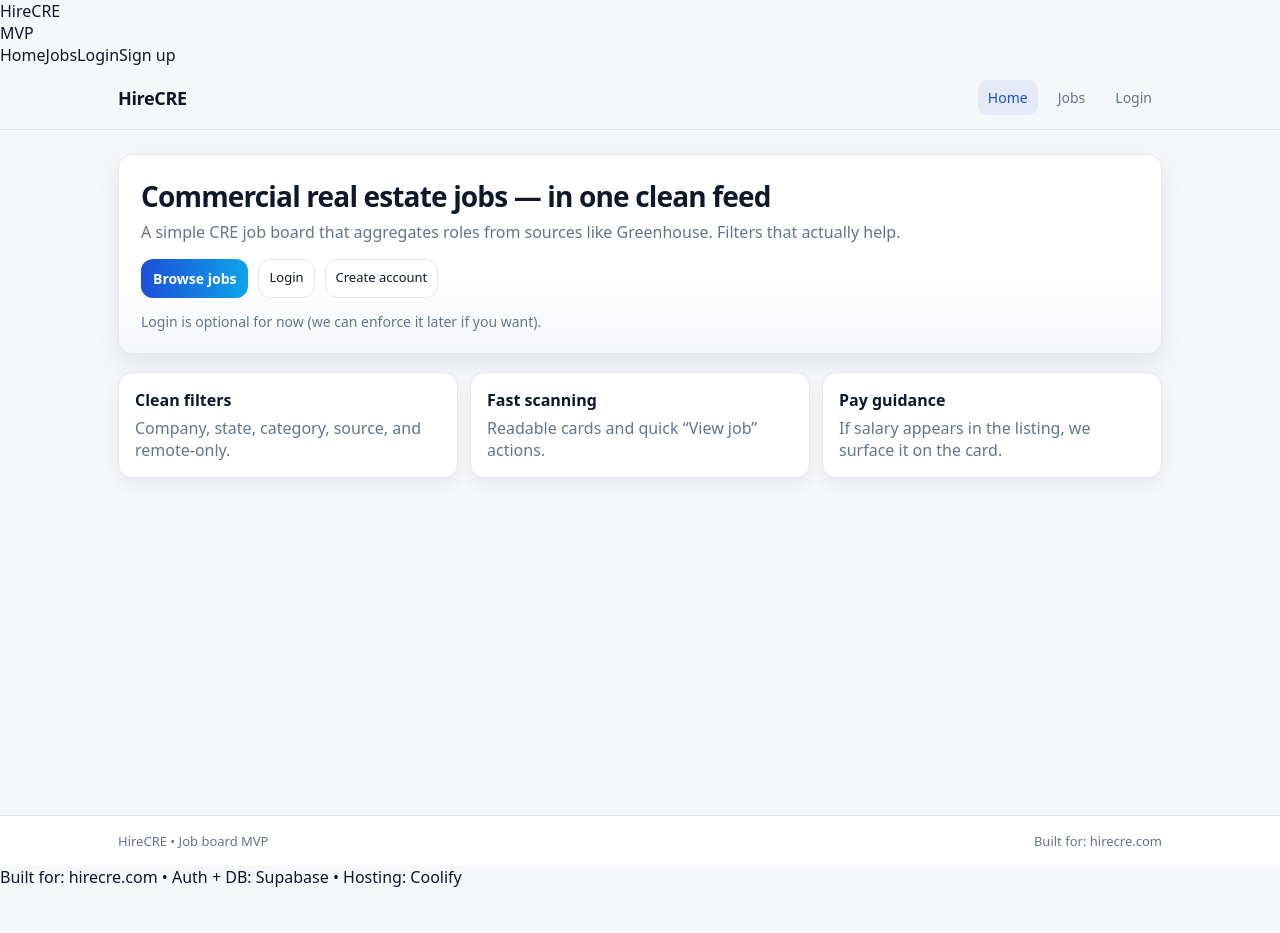
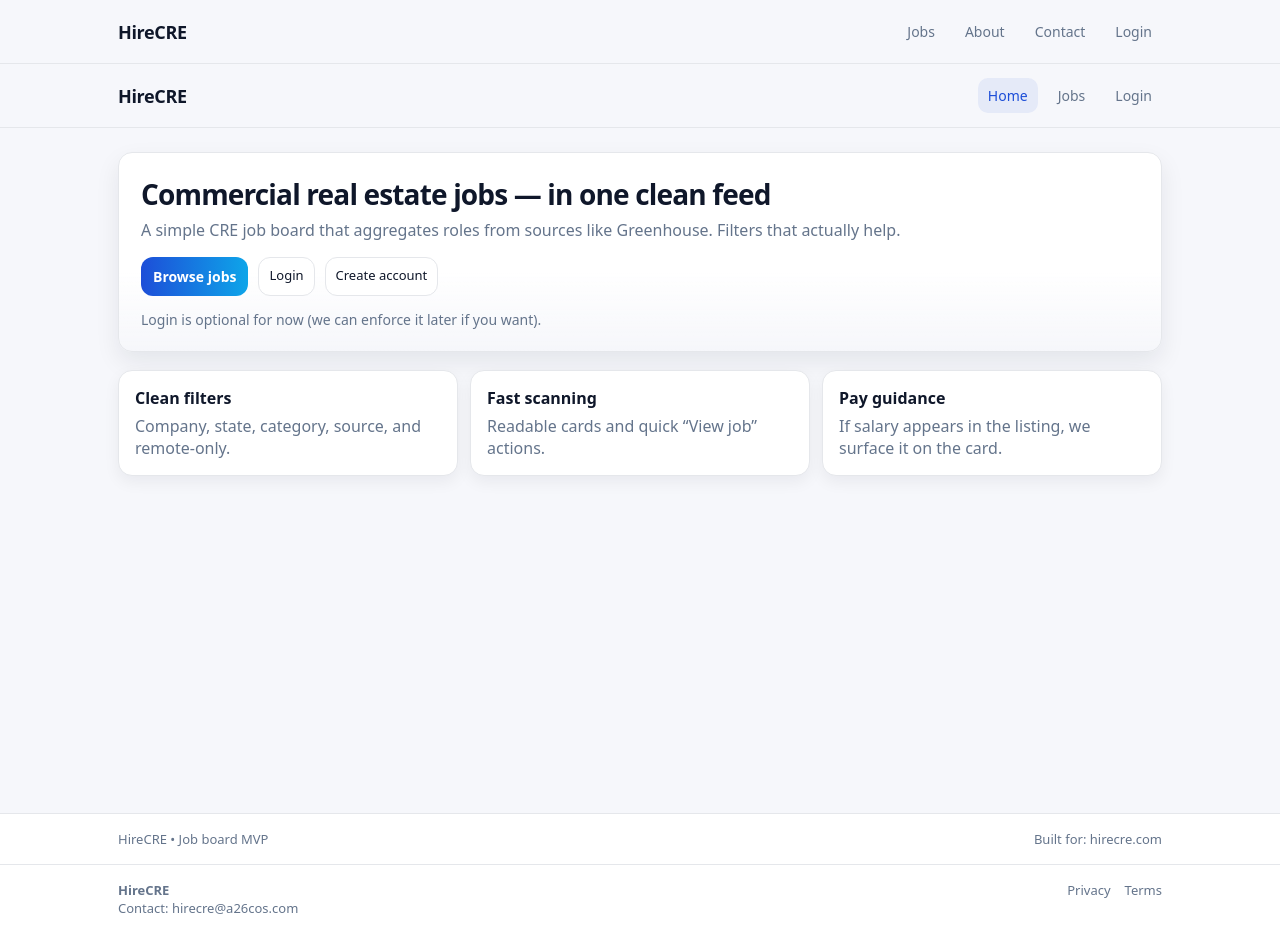
Before and after one commit to gdsatherlie/hirecre, a Next.js app: page / in a window 1280 px wide. Before the commit the page ends 888 px from the top, so only its background shows below. Built offline with nearby package versions, Linux system fonts and the light colour scheme; no server answers.

Commit message:
add about/contact/privacy/terms + footer

```diff
--- a/app/layout.tsx
+++ b/app/layout.tsx
@@ -1,35 +1,49 @@
 import "./globals.css";
-import type { Metadata } from "next";
+import Link from "next/link";
 
-export const metadata: Metadata = {
+export const metadata = {
   title: "HireCRE",
-  description: "Commercial real estate job board (MVP)",
+  description: "Commercial real estate jobs in one clean feed.",
 };
 
-export default function RootLayout({ children }: { children: React.ReactNode }) {
+export default function RootLayout({
+  children,
+}: {
+  children: React.ReactNode;
+}) {
   return (
     <html lang="en">
       <body>
-        <div className="container">
-          <div className="nav">
-            <div className="row" style={{ gap: 10 }}>
-              <div className="brand">HireCRE</div>
-              <div className="badge">MVP</div>
+        {/* Minimal site-wide header */}
+        <header className="hc-header">
+          <div className="hc-header-inner">
+            <Link href="/" className="hc-logo">
+              HireCRE
+            </Link>
+            <nav className="hc-nav">
+              <Link className="hc-navlink" href="/board">Jobs</Link>
+              <Link className="hc-navlink" href="/about">About</Link>
+              <Link className="hc-navlink" href="/contact">Contact</Link>
+              <Link className="hc-navlink" href="/login">Login</Link>
+            </nav>
+          </div>
+        </header>
+
+        {children}
+
+        {/* Quick SEO win: footer with trust links + contact */}
+        <footer className="hc-footer">
+          <div className="hc-footer-inner">
+            <div>
+              <strong>HireCRE</strong>
+              <div className="hc-muted">Contact: <a href="mailto:hirecre@a26cos.com">hirecre@a26cos.com</a></div>
             </div>
-            <div className="navlinks">
-              <a className="badge" href="/">Home</a>
-              <a className="badge" href="/board">Jobs</a>
-              <a className="badge" href="/login">Login</a>
-              <a className="badge" href="/signup">Sign up</a>
+            <div style={{ display: "flex", gap: 14, flexWrap: "wrap", justifyContent: "flex-end" }}>
+              <Link href="/privacy">Privacy</Link>
+              <Link href="/terms">Terms</Link>
             </div>
           </div>
-          <div className="spacer" />
-          {children}
-          <div className="spacer" />
-          <div className="small">
-            Built for: hirecre.com • Auth + DB: Supabase • Hosting: Coolify
-          </div>
-        </div>
+        </footer>
       </body>
     </html>
   );
```
Also changed, not shown: app/about/page.tsx (renamed from app/about/page.txt), app/contact/page.tsx (renamed from app/contact/page.txt), app/privacy/page.tsx (renamed from app/privacy/page.txt), app/terms/page.tsx (renamed from app/terms/page.txt).
